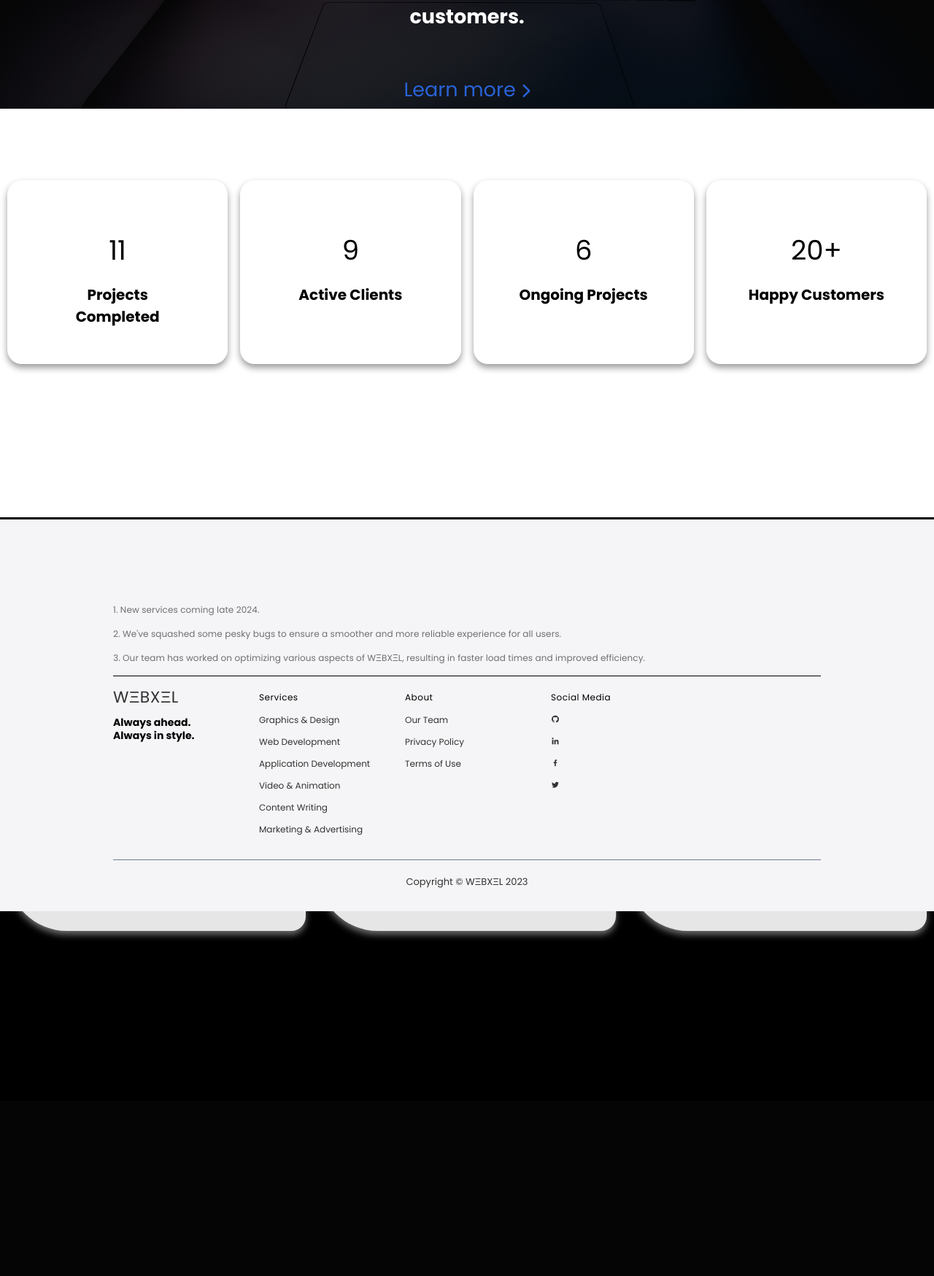
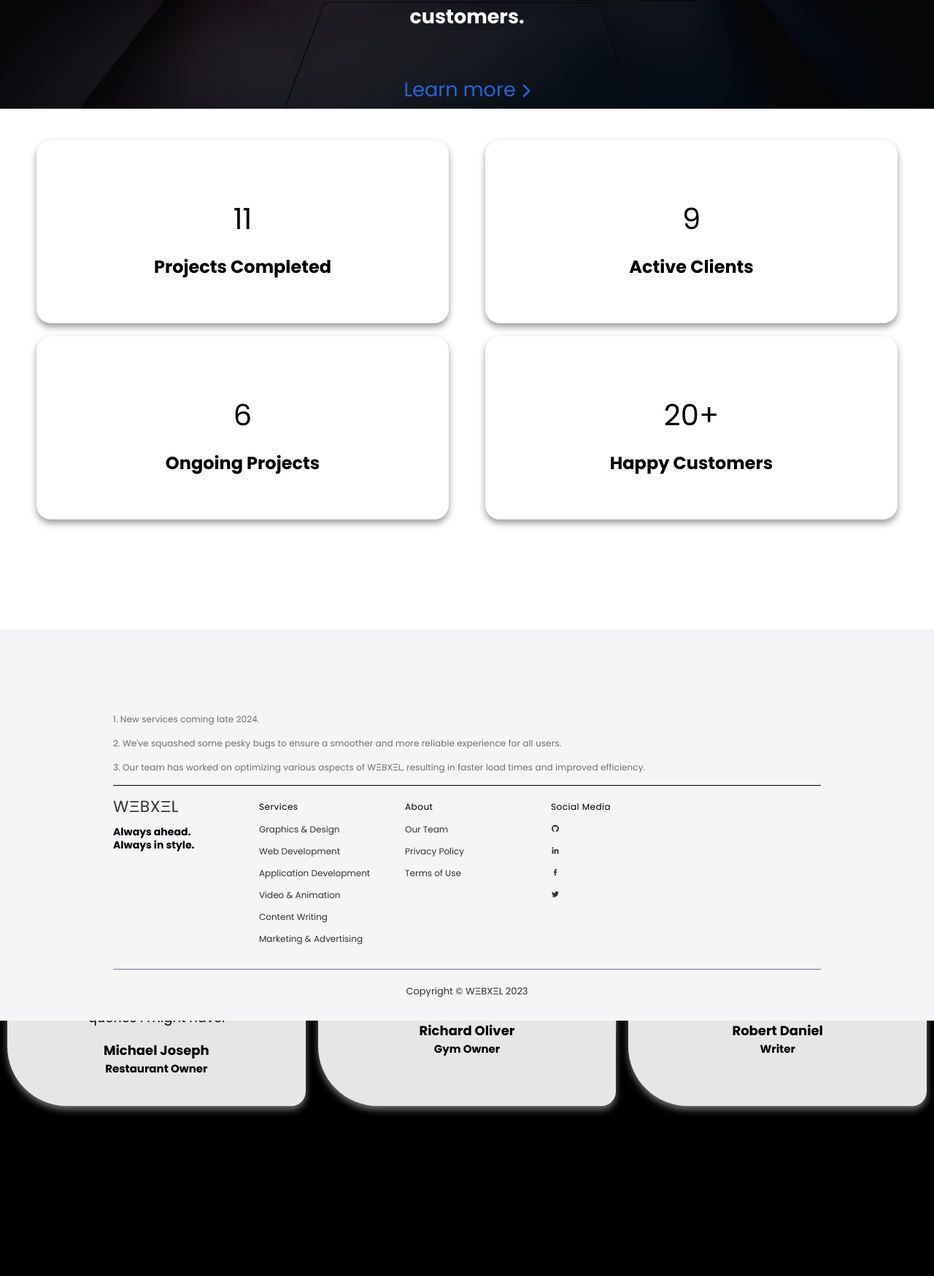
Before and after one commit to charukaonline/webxel-website, a PHP site: page / in a window 1280 px wide. Shown: the part 2901-4650 px from the top of the page at 73% size. Before the commit the page ends 4187 px from the top, so only its background shows below. Run offline with PHP 8.4, Linux system fonts and the light colour scheme; some libraries are stand-ins or nearby versions.

Commit message:
Update login, register part and update home page

```diff
--- a/assets/css/style_1.css
+++ b/assets/css/style_1.css
@@ -343,24 +343,25 @@ header .icons #menu-bars {
 }
 
 .home .progress {
-    height: 70vh;
+    height: 100vh;
     color: var(--bg-color);
 }
 
 .home .progress .flex-container {
-    padding-top: .3rem;
+    padding-top: 1.8rem;
     display: grid;
     grid-template-columns: repeat(auto-fit, minmax(28rem, 1fr));
-    gap: 1.7rem;
-    padding-left: 1rem;
-    padding-right: 1rem;
+    gap: 5rem;
+    padding-left: 5rem;
+    padding-right: 5rem;
 }
 
 .home .progress .flex-container .flex-box1,
 .home .progress .flex-container .flex-box2,
-.home .progress .flex-container .flex-box3 {
-    top: 95px;
-    padding: 5rem;
+.home .progress .flex-container .flex-box3,
+.home .progress .flex-container .flex-box4 {
+    top: 25px;
+    padding: 6rem;
     color: var(--bg-color);
     box-shadow: 0 5px 10px rgba(0, 0, 0, .4);
     background: #fff;
@@ -377,19 +378,21 @@ header .icons #menu-bars {
 
 .home .progress .flex-container .flex-box1 h1,
 .home .progress .flex-container .flex-box2 h1,
-.home .progress .flex-container .flex-box3 h1 {
+.home .progress .flex-container .flex-box3 h1,
+.home .progress .flex-container .flex-box4 h1 {
     padding-top: 10px;
     color: var(--bg-color);
-    font-size: 20px;
+    font-size: 24px;
 }
 
 .home .progress .flex-container .flex-box1 p,
 .home .progress .flex-container .flex-box2 p,
-.home .progress .flex-container .flex-box3 p {
+.home .progress .flex-container .flex-box3 p,
+.home .progress .flex-container .flex-box4 p {
     margin-top: 1rem;
     display: inline-block;
     text-align: center;
-    font-size: 37px;
+    font-size: 40px;
     color: var(--bg-color);
     border-radius: .5rem;
     padding: .8rem 3rem;
@@ -403,7 +406,7 @@ header .icons #menu-bars {
 
 .home .customers-review .heading {
     position: absolute;
-    top: 498%;
+    top: 528%;
     left: 50%;
     transform: translate(-50%, -50%);
     color: var(--font-color);
@@ -476,7 +479,7 @@ footer {
     justify-content: center;
     background: #f5f5f7;
     position: absolute;
-    bottom: -3350px;
+    bottom: -3500px;
     padding: 100px 0 30px;
     font-size: 13px;
     line-height: 18px;
--- a/index.html
+++ b/index.html
@@ -24,7 +24,7 @@
         <a href="index.html" class="logo">W&#x039E;&#x042;X&#x039E;L</a>
 
         <nav class="navbar">
-            <a href="index.html">Home</a>
+            <a href="index.php">Home</a>
             <a href="#" id="service">Services</a>
             <a href="#">Contact Us</a>
             <a href="about_us.html">About Us</a>
@@ -33,7 +33,7 @@
         <div class="icons">
             <i class="fas fa-bars" id="menu-bars"></i>
             <i class="fas fa-search" id="search-icon"></i>
-            <a href="/User Register and Sign In forms/signin_form.html"><i class="fas fa-user" id="login-icon"></i></a>
+            <a href="/User Register and Sign In forms/login_form.php"><i class="fas fa-user" id="login-icon"></i></a>
         </div>
 
     </header>
@@ -113,17 +113,21 @@
                     <h1>Projects Completed</h1>
                 </div>
 
-                <div class="flex-box1">
+                <div class="flex-box2">
                     <p>9</p>
                     <h1>Active Clients</h1>
                 </div>
 
-                <div class="flex-box1">
+            </div>
+
+            <div class="flex-container">
+
+                <div class="flex-box3">
                     <p>6</p>
                     <h1>Ongoing Projects</h1>
                 </div>
 
-                <div class="flex-box1">
+                <div class="flex-box4">
                     <p>20+</p>
                     <h1>Happy Customers</h1>
                 </div>
@@ -181,7 +185,7 @@
             <div class="footer_links">
 
                 <div class="footer_links_column">
-                    <div class="footer_links_column_title"><a href="index.html"><span>W&#x039E;&#x042;X&#x039E;L</span></a></div>
+                    <div class="footer_links_column_title"><a href="index.php"><span>W&#x039E;&#x042;X&#x039E;L</span></a></div>
                     <div class="content">
                         <h3>Always ahead. <br> Always in style.</h3>
                     </div>
```
Also changed, not shown: Admin Panel/admin_page.php (added, +39 -0 lines), Login User and Admin page/config.php (added, +18 -0 lines), Login User and Admin page/login_form.php (renamed from User Register and Sign In forms/register_form.html, +31 -32 lines), Login User and Admin page/register_form.php (renamed from User Register and Sign In forms/signin_form.html, +29 -32 lines), User Panel/user_page.php (added, +39 -0 lines), config.php (deleted, +0 -18 lines), Login User and Admin page/logout.php (renamed from User Register and Sign In forms/logout.php).
